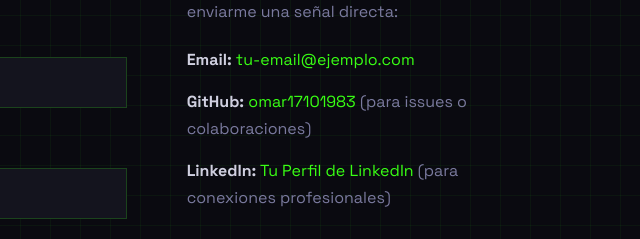
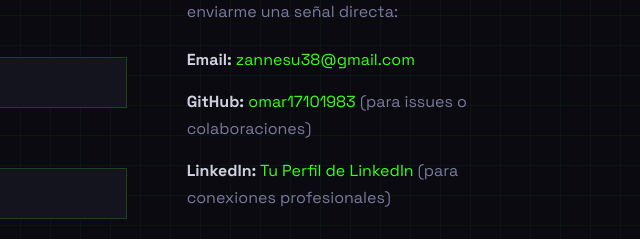
Before and after one commit to omar17101983/glyphcode-website, a plain HTML site: page contacto.html in a window 1280 px wide. Shown: the part 495-734 px from the top of the page, 640-1280 px from the left. Drawn offline with Linux system fonts and the light colour scheme.

Commit message:
Update contacto.html

```diff
--- a/contacto.html
+++ b/contacto.html
@@ -75,7 +75,7 @@
                         <h3 class="contact-alternatives-title">Otras Rutas</h3>
                         <p>Si los formularios no son lo tuyo, puedes enviarme una señal directa:</p>
                         <ul class="alternatives-list">
-                            <li><strong>Email:</strong> <a href="mailto:zannesu38@gmail.com">tu-email@ejemplo.com</a></li>
+                            <li><strong>Email:</strong> <a href="mailto:zannesu38@gmail.com">zannesu38@gmail.com</a></li>
                             <li><strong>GitHub:</strong> <a href="https://github.com/omar17101983" target="_blank">omar17101983</a> (para issues o colaboraciones)</li>
                             <li><strong>LinkedIn:</strong> <a href="#" target="_blank">Tu Perfil de LinkedIn</a> (para conexiones profesionales)</li>
                         </ul>
```
